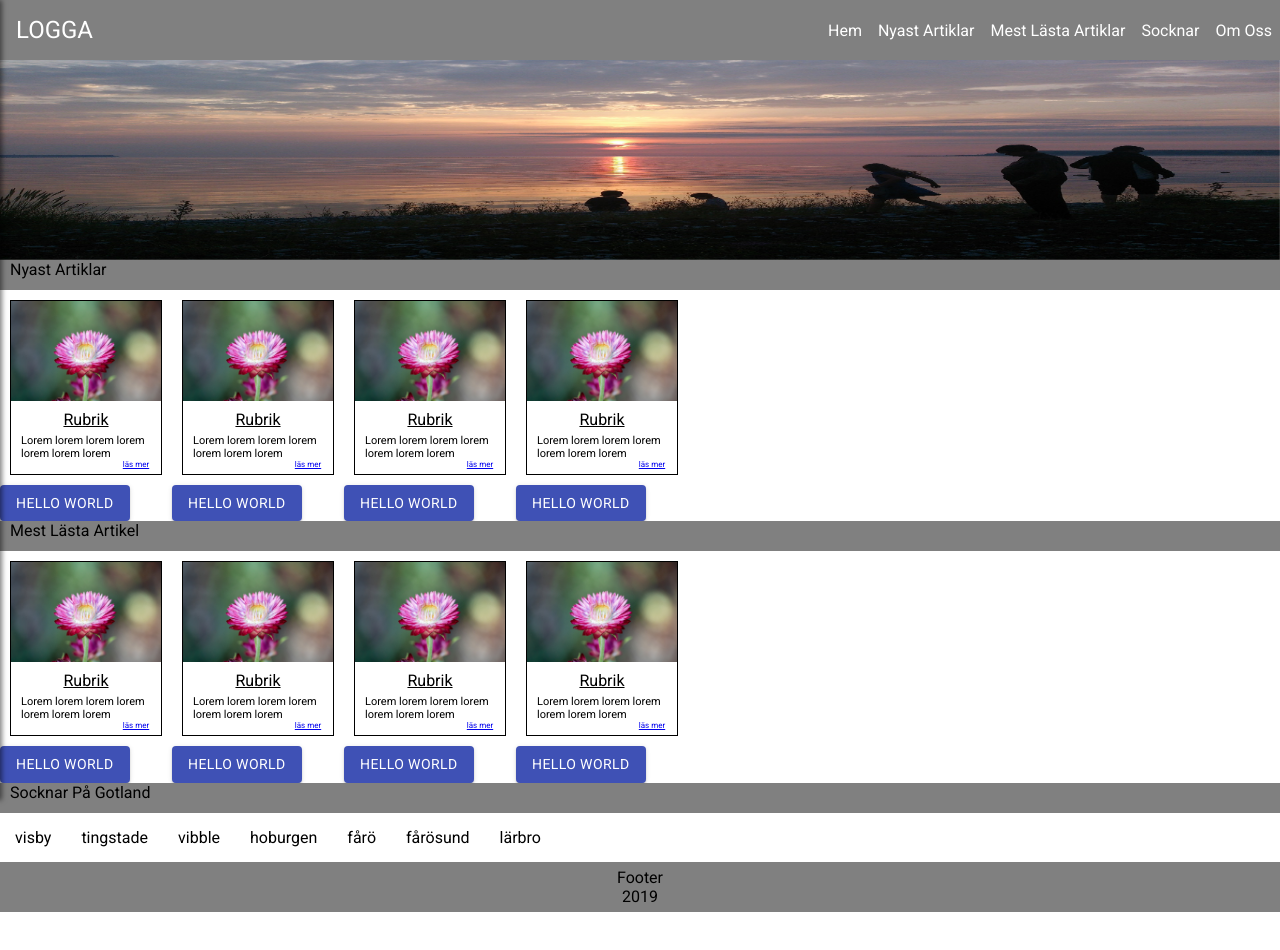
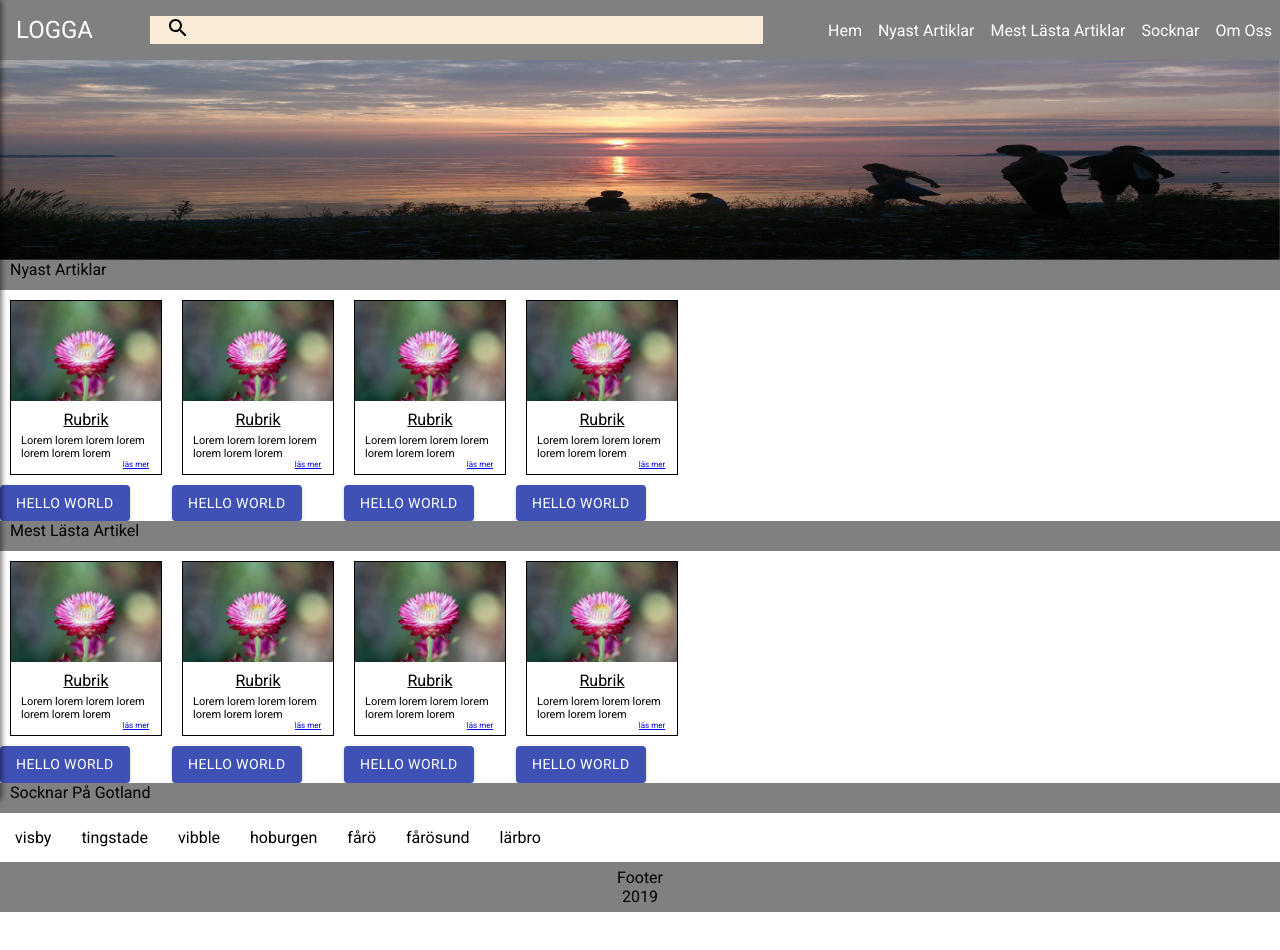
Before and after one commit to wongprom/gutar, a React (Create React App) app: page / in a window 1280 px wide. Shown: the top 950 px of the page. Built offline with nearby package versions, Linux system fonts and the light colour scheme.

Commit message:
WIP.Add search icon in navBar.

```diff
--- a/src/components/NavBar/HamburgerMenu/HamburgerButton.scss
+++ b/src/components/NavBar/HamburgerMenu/HamburgerButton.scss
@@ -8,12 +8,12 @@
   cursor: pointer;
   border: none;
   outline: none;
-  margin-right: 10px;
+  margin-right: 1rem;
 
   .buttonLine {
     width: 30px;
     height: 2px;
-    background: orange;
+    background: blue;
   }
 }
 @media (min-width: 768px) {
--- a/src/components/NavBar/NavBar.js
+++ b/src/components/NavBar/NavBar.js
@@ -2,6 +2,7 @@ import React from 'react';
 import './NavBar.scss';
 import { NavLink } from 'react-router-dom';
 import HamburgerButton from './HamburgerMenu/HamburgerButton';
+import Search from '@material-ui/icons/Search'
 
 const NavBar = props => (
   <header className="navBar">
@@ -10,8 +11,13 @@ const NavBar = props => (
         <NavLink className="navBarLogo" to="/">
           LOGGA
         </NavLink>
+
       </div>
-      <div className="spaceBetween"> </div>
+      <div className="search-container">
+        <div className="search">
+          <Search />
+        </div>
+      </div>
       <HamburgerButton
         hamburgerToggleClickHandler={props.hamburgerToggleClickHandler}
       />
--- a/src/components/NavBar/NavBar.scss
+++ b/src/components/NavBar/NavBar.scss
@@ -21,10 +21,17 @@ $active: pink;
       color: white;
       text-decoration: none;
       font-size: 1.5rem;
-      padding: 0 1rem;
+      padding-left:1rem;
     }
-    .spaceBetween {
+    .search-container {
       flex: 1;
+      .search{
+        margin: 0 auto;
+        width: 80%;
+        background-color: antiquewhite;
+        min-height: 24px;
+        padding: 0 1rem;
+      }
     }
     .navBarNavigationItems {
       ul {
```
